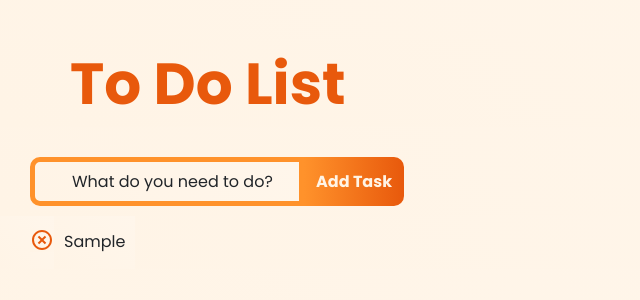
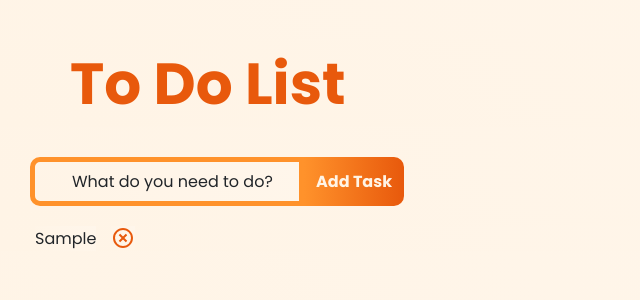
Before and after one commit to MaayanKaplan/todo-list-app, a React (Create React App) app: page / in a window 1280 px wide. Both pictures are taken after typing "Sample" into the empty fields and a click on the button "Add Task". Shown: the top 300 px of the page, without its empty margins (0-640 px from the left). Built offline with nearby package versions, Linux system fonts and the light colour scheme.

Commit message:
add-complete-todo

```diff
--- a/src/App.js
+++ b/src/App.js
@@ -11,39 +11,19 @@ function App() {
   const addTodo = (input) => {
     setTodos([
       ...todos,
-      { text: input, completed: false, id: Math.floor(Math.random() * 10000) },
+      { text: input, isComplete: false, id: Math.floor(Math.random() * 10000) },
     ]);
     console.log(todos);
   };
 
-  // Removing a task
-  const removeTodo = (id) => {
-    const removedArr = [...todos].filter((todo) => todo.id !== id);
+  return (
+    <div className="App">
+      <Header />
 
-    setTodos(removedArr);
-  };
+      <AddTodo addTodo={addTodo} />
 
-  // Complete task
-  const completeTodo = (event) => {
-    event.preventDefault();
-    console.log("Done!");
-  };
-
-  return (
-    <>
-      <div className="App">
-        <Header />
-
-        <AddTodo addTodo={addTodo} />
-
-        <TodoList
-          todos={todos}
-          setTodos={setTodos}
-          removeTodo={removeTodo}
-          completeTodo={completeTodo}
-        />
-      </div>
-    </>
+      <TodoList todos={todos} setTodos={setTodos} />
+    </div>
   );
 }
 
--- a/src/Components/AddTodo.js
+++ b/src/Components/AddTodo.js
@@ -12,7 +12,7 @@ const AddTodo = ({ addTodo }) => {
 
   return (
     <>
-      <form>
+      <form onSubmit={addNewTodo}>
         <input
           value={input}
           onChange={(event) => setInput(event.target.value)}
--- a/src/Components/Todo.js
+++ /dev/null
@@ -1,23 +0,0 @@
-import React from "react";
-import "./Todo.css";
-import { RiCloseCircleLine } from "react-icons/ri";
-
-const Todo = ({ text, id, removeTodo, todos }) => {
-  const removeItem = (event) => {
-    event.preventDefault();
-    removeTodo(id);
-  };
-
-  return (
-    <div className="todoContainer">
-      <div className="icons">
-        <RiCloseCircleLine onClick={removeItem} className="delete-icon" />
-      </div>
-      <a href="#" className="todo">
-        {text}
-      </a>
-    </div>
-  );
-};
-
-export default Todo;
--- a/src/Components/TodoList.css
+++ b/src/Components/TodoList.css
@@ -1,20 +1,25 @@
 .todoContainer {
   background-color: #fff4e6;
   display: flex;
-  /* margin: 10px 30px; */
+  margin-top: 10px;
 }
 
 .todo {
   text-decoration: none;
+  cursor: pointer;
   color: #212529;
   font-size: 16px;
-  padding: 13px 10px;
+  margin-left: 35px;
 }
 
 .delete-icon {
   color: #e8590c;
   width: 24px;
   height: 24px;
-  margin: 12px 0 10px 30px;
+  margin-left: 15px;
   cursor: pointer;
 }
+
+.completed {
+  text-decoration: line-through;
+}
--- a/src/Components/TodoList.js
+++ b/src/Components/TodoList.js
@@ -1,8 +1,48 @@
 import React from "react";
 import "./TodoList.css";
-import Todo from "./Todo";
+import { RiCloseCircleLine } from "react-icons/ri";
 
-const TodoList = ({ todos, removeTodo, completeTodo }) => {
+const Todo = ({ text, id, removeTodo, completeTodo, todo }) => {
+  const removeItem = (event) => {
+    event.preventDefault();
+    removeTodo(id);
+  };
+
+  const checkItem = (event) => {
+    event.preventDefault();
+    completeTodo(id);
+  };
+
+  return (
+    <div className="todoContainer">
+      <p
+        onClick={checkItem}
+        className={`todo ${todo.isComplete ? "completed" : ""}`}
+      >
+        {text}
+      </p>
+      <RiCloseCircleLine onClick={removeItem} className="delete-icon" />
+    </div>
+  );
+};
+const TodoList = ({ todos, setTodos }) => {
+  // Removing a task
+  const removeTodo = (id) => {
+    const removedArr = [...todos].filter((todo) => todo.id !== id);
+    setTodos(removedArr);
+  };
+
+  // Checking the task
+  const completeTodo = (id) => {
+    let updatedTodos = todos.map((todo) => {
+      if (todo.id === id) {
+        todo.isComplete = !todo.isComplete;
+      }
+      return todo;
+    });
+    setTodos(updatedTodos);
+  };
+
   return (
     <>
       {todos.map((todo, index) => (
@@ -10,6 +50,8 @@ const TodoList = ({ todos, removeTodo, completeTodo }) => {
           key={index}
           text={todo.text}
           id={todo.id}
+          todo={todo}
+          setTodos={setTodos}
           removeTodo={removeTodo}
           completeTodo={completeTodo}
         />
```
Also changed, not shown: src/Components/Todo.css (deleted).
